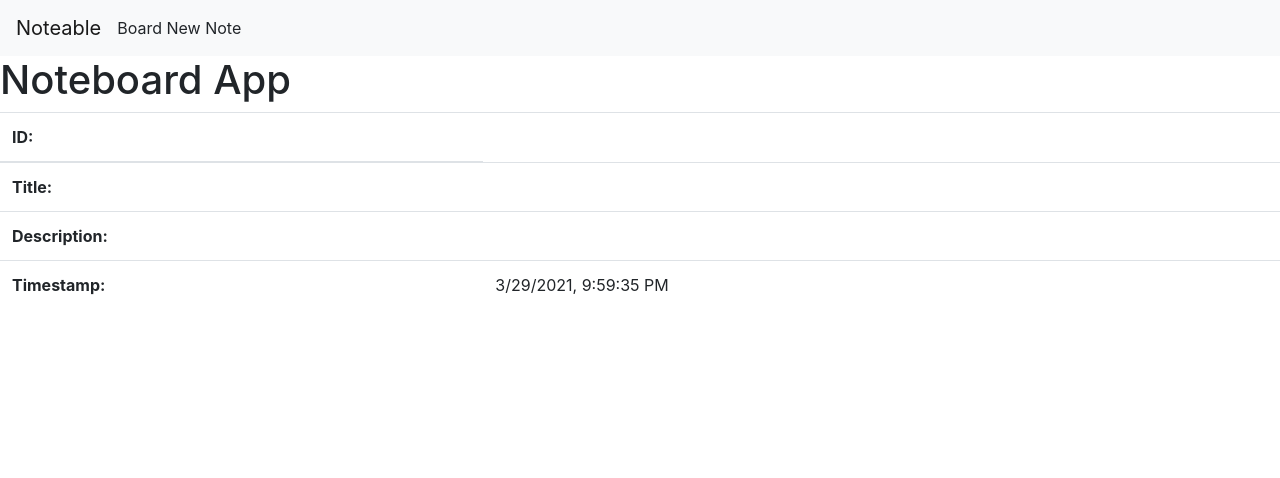
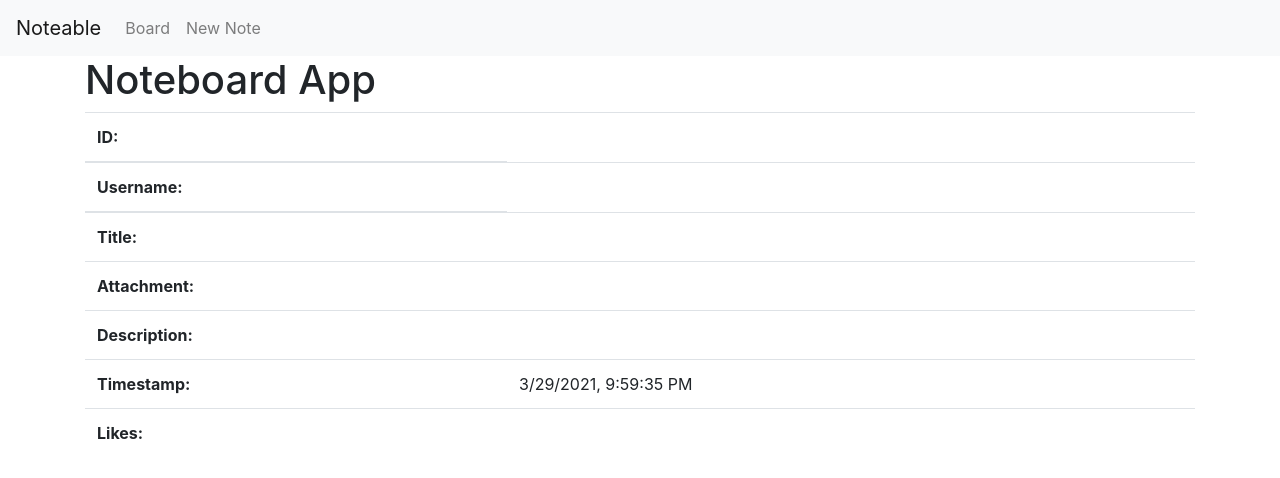
Before and after one commit to Jordan6271/bootcamp-project-week10, a React (Create React App) app in the folder noteable/: page / in a window 1280 px wide. Shown: the top 478 px of the page. Built offline with nearby package versions, Linux system fonts and the light colour scheme.

Commit message:
Add routing

```diff
--- a/noteable/package.json
+++ b/noteable/package.json
@@ -10,6 +10,7 @@
     "react": "^17.0.2",
     "react-bootstrap": "^1.5.2",
     "react-dom": "^17.0.2",
+    "react-router-dom": "^5.2.0",
     "react-scripts": "4.0.3",
     "web-vitals": "^1.1.1"
   },
--- a/noteable/src/Noteable/Note/Note.js
+++ b/noteable/src/Noteable/Note/Note.js
@@ -17,10 +17,18 @@ function Note() {
                         <th>ID:</th>
                         <td></td>
                     </tr>
+                    <tr>
+                        <th>Username:</th>
+                        <td></td>
+                    </tr>
                 </thead>
                 <tbody>
                     <tr>
                         <th>Title:</th>
+                        <td></td>
+                    </tr>
+                    <tr>
+                        <th>Attachment:</th>
                         <td></td>
                     </tr>
                     <tr>
@@ -31,6 +39,10 @@ function Note() {
                         <th>Timestamp:</th>
                         <td>{timestamp()}</td>
                     </tr>
+                    <tr>
+                        <th>Likes:</th>
+                        <td></td>
+                    </tr>
                 </tbody>
             </Table>
         </div>
--- a/noteable/src/Noteable/Noteable.js
+++ b/noteable/src/Noteable/Noteable.js
@@ -1,26 +1,47 @@
 import React from 'react';
+
 import Board from './Board/Board';
 import NewNote from './Note/NewNote';
+
 import 'bootstrap/dist/css/bootstrap.min.css';
 import Nav from 'react-bootstrap/Nav';
 import Navbar from 'react-bootstrap/Navbar';
+import Container from 'react-bootstrap/Container';
+
+import {
+    HashRouter as Router,
+    Switch,
+    Route,
+    Link
+  } from 'react-router-dom';
 
 function Noteable() {
     return (
-        <div className="noteable">
+        <Router>
             <Navbar bg="light" expand="md">
                 <Navbar.Brand>Noteable</Navbar.Brand>
                 <Navbar.Toggle aria-controls="basic-navbar-nav" />
                 <Navbar.Collapse id="basic-navbar-nav">
                     <Nav className="mr-auto">
-                        Board
-                        New Note
+                        <Link className="nav-link" to="/">Board</Link>
+                        <Link className="nav-link" to="/new-note">New Note</Link>
                     </Nav>
                 </Navbar.Collapse>
             </Navbar>
-            <NewNote />
-            <Board />
-        </div>
+            <Container>
+                <Switch>
+                    <Route path='/new-note'>
+                        <NewNote />
+                    </Route>
+                    <Route exact path='/'>
+                        <Board />
+                    </Route>
+                    <Route path='/'>
+                        Error: 404 not found
+                    </Route>
+                </Switch>
+            </Container>
+        </Router>
       );
 }
 
```
Also changed, not shown: 1 other file (tests, documents, lock files or other folders).
